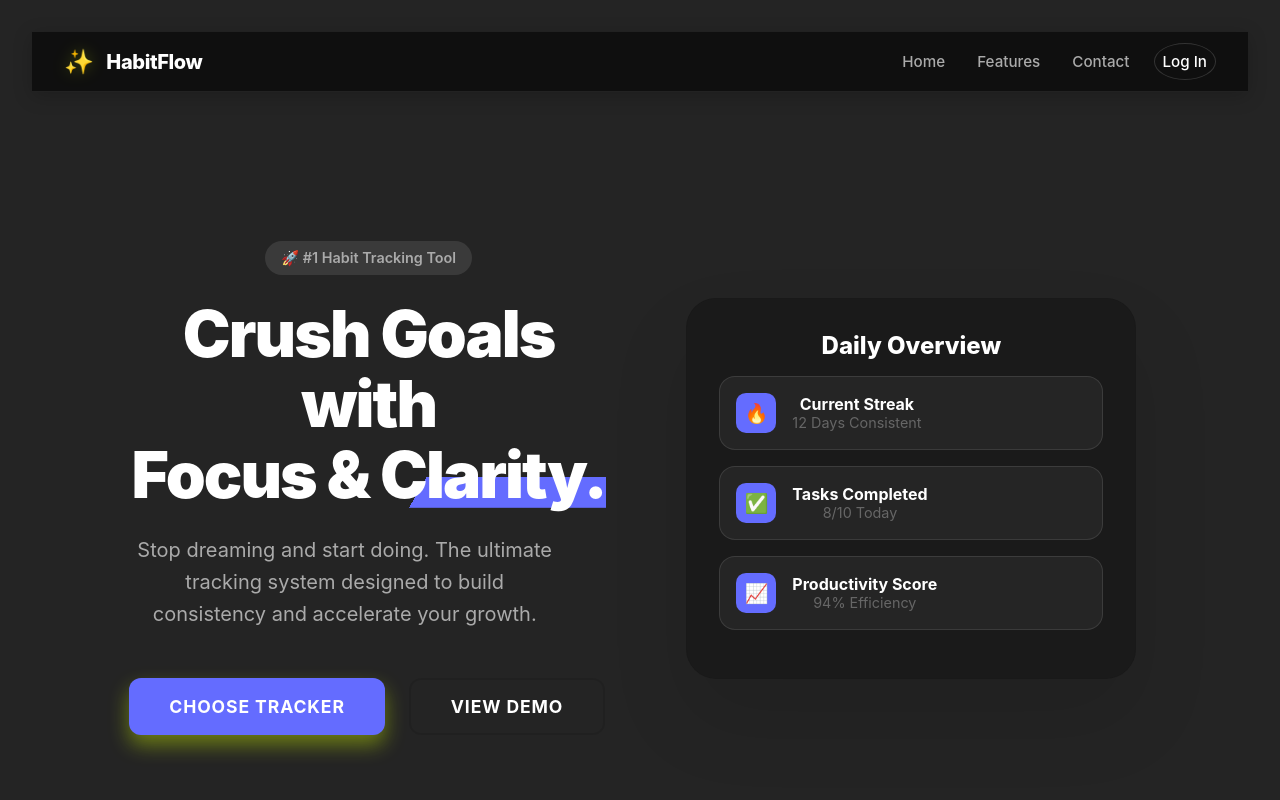
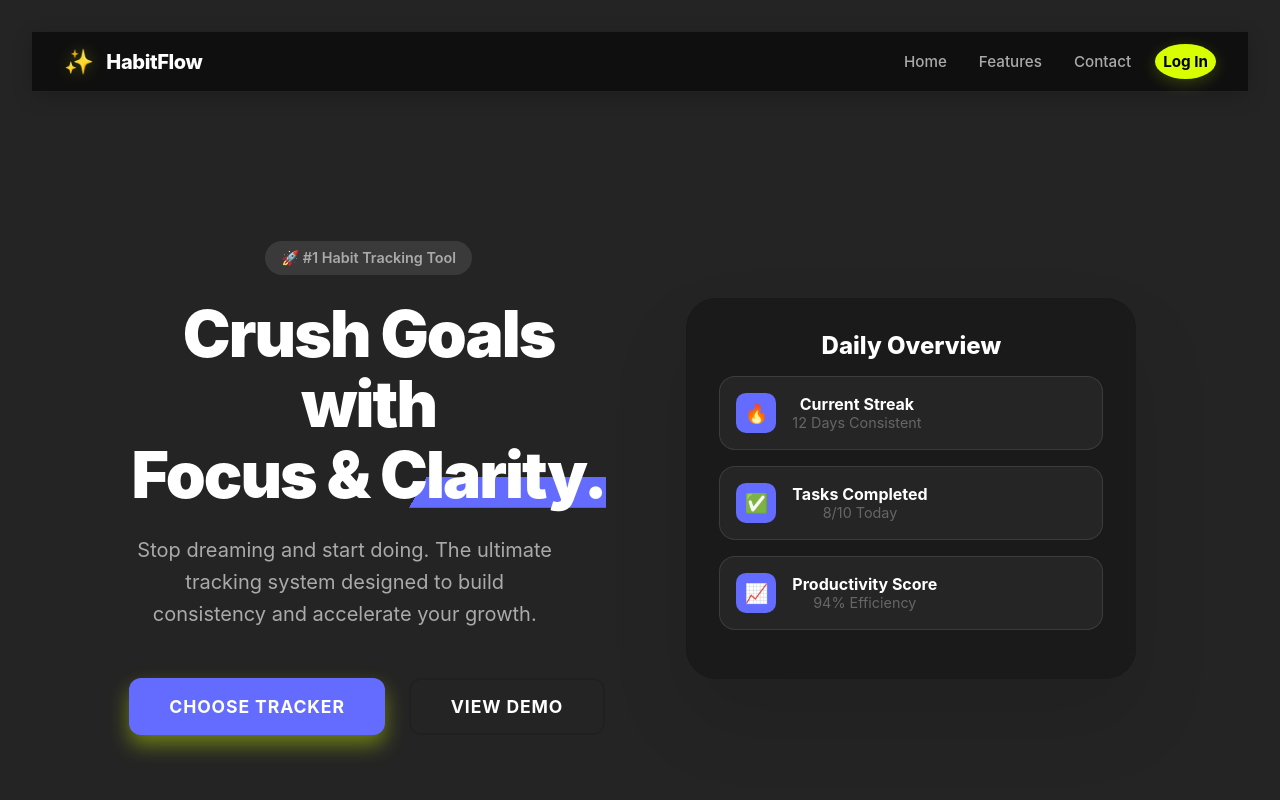
Before and after one commit to amitraj99053/Habit-Tracker-Frontend, a React (Vite) app: page / in a window 1280 px wide. Shown: the top 800 px of the page. Built offline with nearby package versions, Linux system fonts and the light colour scheme; no server answers.

Commit message:
feat: redesign navbar buttons

```diff
--- a/src/components/Header.css
+++ b/src/components/Header.css
@@ -55,7 +55,8 @@ nav {
     cursor: pointer;
     transition: all 0.2s ease;
     padding: 0.6rem 1.2rem;
-    border-radius: 10px;
+    border-radius: 4px;
+    /* Rectangular shape */
 }
 
 .nav-btn:hover {
@@ -63,35 +64,28 @@ nav {
     background: rgba(255, 255, 255, 0.05);
 }
 
-/* Secondary Button (Log In) */
+/* Secondary Button (Log In) - Now Highlighted as Primary */
 .nav-btn.secondary-btn {
-    color: #fff;
-    border: 1px solid rgba(255, 255, 255, 0.15);
+    background: #D7FF00;
+    /* Neon Green */
+    color: #000;
+    /* Black text */
+    font-weight: 700;
+    border: none;
+    box-shadow: 0 4px 15px rgba(215, 255, 0, 0.2);
 }
 
 .nav-btn.secondary-btn:hover {
-    border-color: #fff;
-    background: rgba(255, 255, 255, 0.1);
-}
-
-/* Primary Button (Sign Up) */
-.nav-btn.primary {
-    background: #D7FF00;
-    /* Neon Green */
-    color: #000;
-    /* Black text for contrast */
-    padding: 0.6rem 1.5rem;
-    font-weight: 700;
-    box-shadow: 0 4px 15px rgba(215, 255, 0, 0.2);
-    border: none;
-}
-
-.nav-btn.primary:hover {
     transform: translateY(-2px);
     box-shadow: 0 6px 20px rgba(215, 255, 0, 0.3);
     background: #e2ff2b;
     color: #000;
 }
+
+/* Primary Button (Sign Up) - Removed but styling kept just in case or deleted?
+   Since Sign Up is gone, we don't need .primary styling separately if Log In takes it.
+   I'll remove the old .primary block to clean up.
+*/
 
 /* Responsive Styles */
 @media (max-width: 768px) {
```
